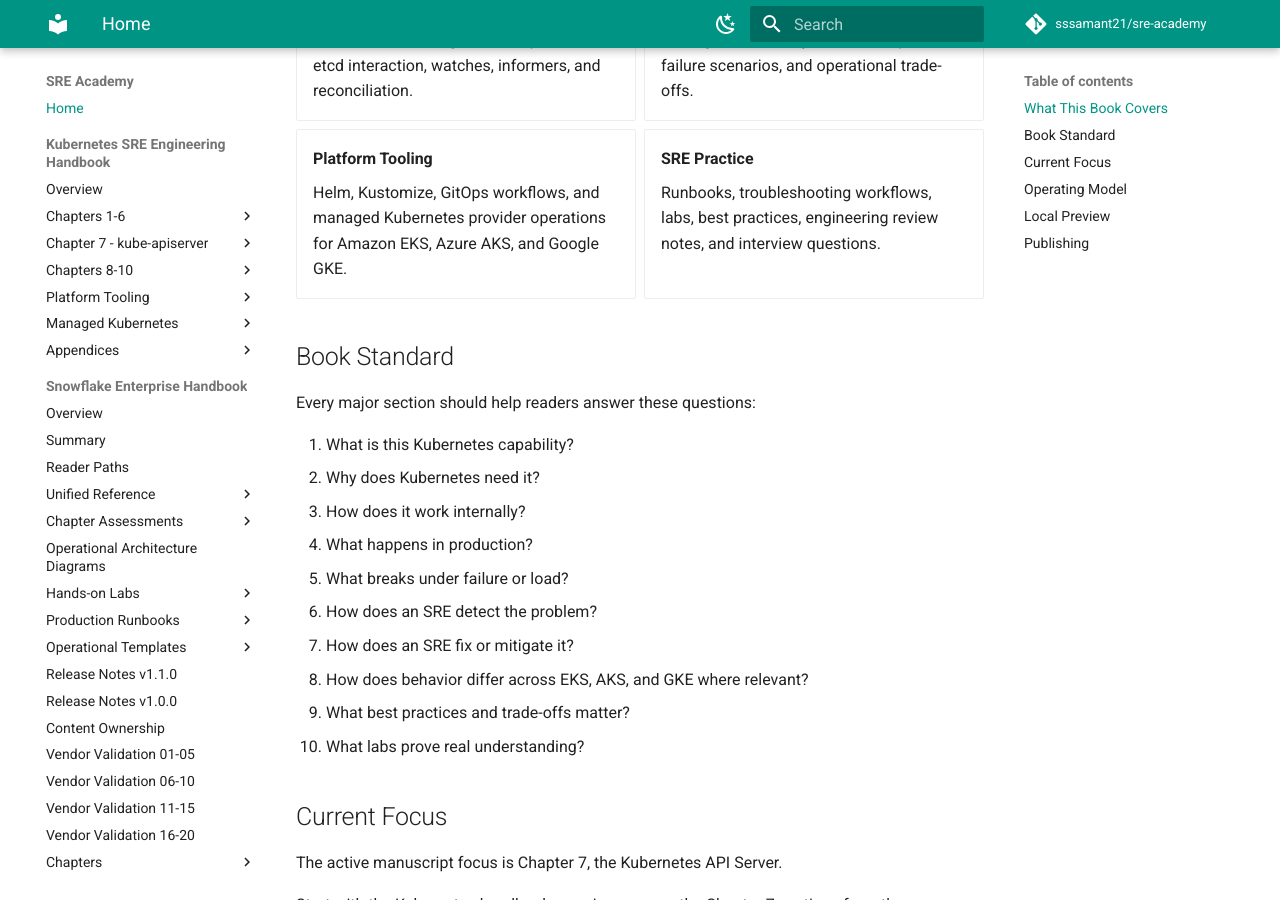
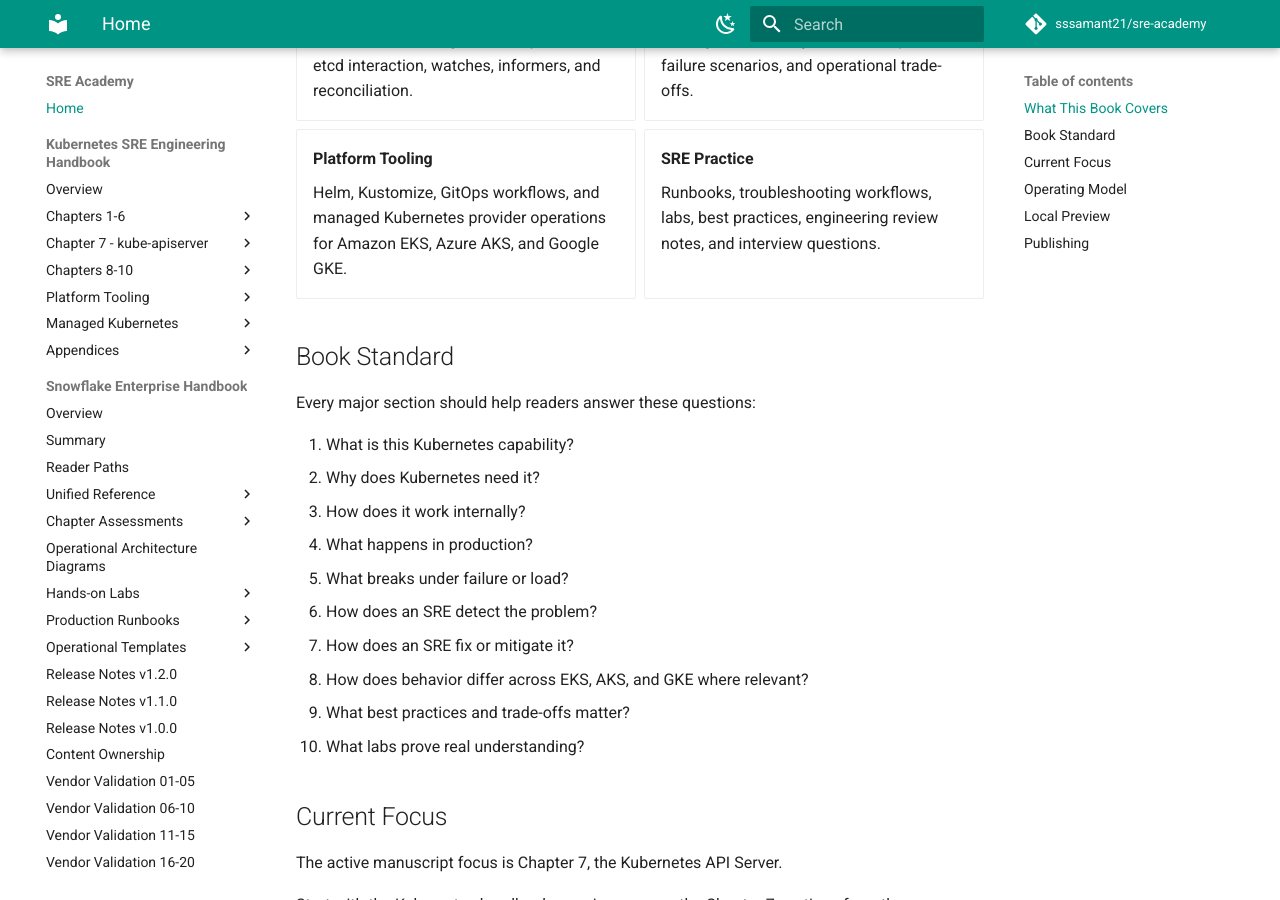
Before and after one commit to sssamant21/sre-academy, an MkDocs documentation site: the page built from docs/index.md, in a window 1280 px wide and 900 px high, scrolled down 438 px. Built offline with MkDocs 1.6.1 and Material for MkDocs 9.7.7, drawn with Linux system fonts in a browser that asks for light colours; comment, search, counter and statistics services are not loaded.

Commit message:
release(snowflake): add v1.2.0 notes to navigation

```diff
--- a/mkdocs.yml
+++ b/mkdocs.yml
@@ -173,6 +173,7 @@
           - Performance Investigation: books/snowflake/templates/performance-investigation.md
           - Incident and RCA: books/snowflake/templates/incident-and-rca.md
           - FinOps Review: books/snowflake/templates/finops-review.md
+      - Release Notes v1.2.0: books/snowflake/RELEASE_NOTES_v1.2.0.md
       - Release Notes v1.1.0: books/snowflake/RELEASE_NOTES_v1.1.0.md
       - Release Notes v1.0.0: books/snowflake/RELEASE_NOTES_v1.0.0.md
       - Content Ownership: books/snowflake/content-ownership.md
```
